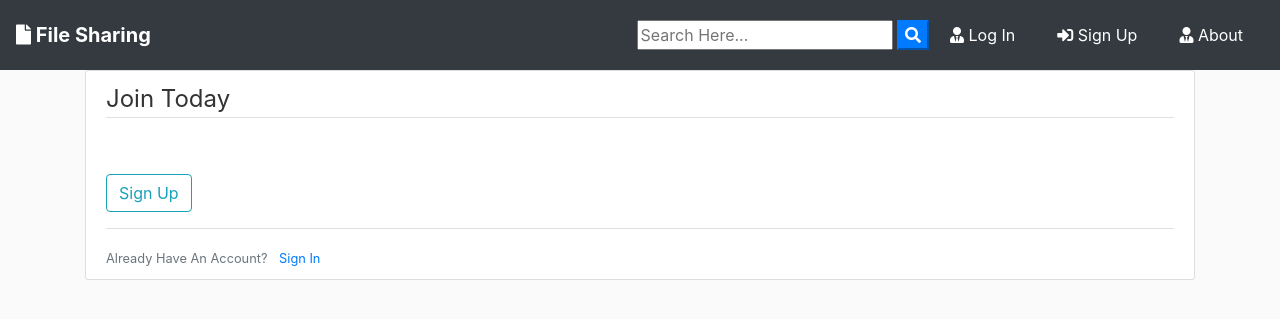
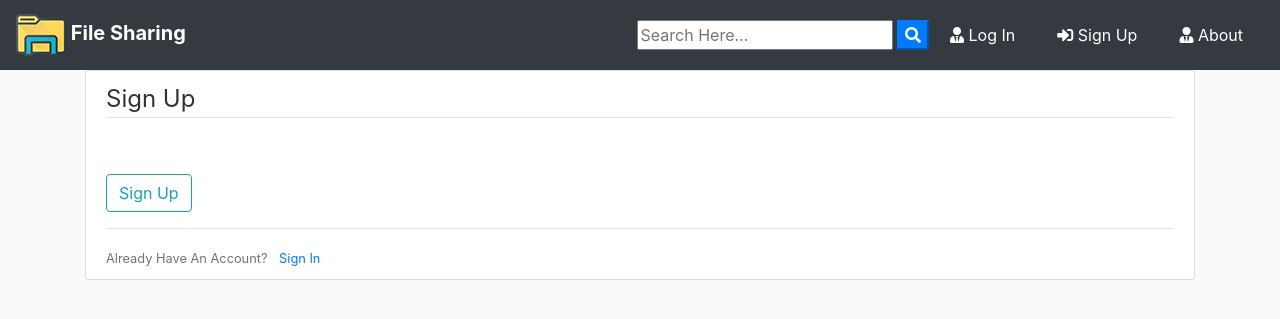
Before and after one commit to Goosefrom/practic, a Django app: template users/templates/users/register.html in a window 1280 px wide. Shown: the top 319 px of the page. Run offline with Django 3.2, Linux system fonts and the light colour scheme; the template is opened without the code that fills it, so the values that code supplies are empty; some libraries are stand-ins or nearby versions.

Commit message:
Logo was changed

```diff
--- a/blog/templates/blog/base.html
+++ b/blog/templates/blog/base.html
@@ -19,8 +19,14 @@
 
 </head>
   <body>
+  <!--
+  <a class="navbar-brand font-weight-bold" href="{% url 'blog-home' %}"><img class="fas fa-file" src="media/file_logo.png"> &nbsp File Sharing</a>
+                <button class="navbar-toggler" type="button" data-toggle="collapse" data-target="#navbarSupportedContent" aria-controls="navbarSupportedContent" aria-expanded="false" aria-label="Toggle navigation">
+                  <span class="navbar-toggler-icon"></span>
+                </button>
+  -->
         <nav class="navbar navbar-expand-lg navbar-dark bg-dark">
-                <a class="navbar-brand font-weight-bold" href="{% url 'blog-home' %}"><i class="fas fa-file"></i> File Sharing</a>
+                <a class="navbar-brand font-weight-bold" href="{% url 'blog-home' %}"><img class="fas fa-file" src="{% static 'file_logo.png' %}" alt=""></i> File Sharing</a>
                 <button class="navbar-toggler" type="button" data-toggle="collapse" data-target="#navbarSupportedContent" aria-controls="navbarSupportedContent" aria-expanded="false" aria-label="Toggle navigation">
                   <span class="navbar-toggler-icon"></span>
                 </button>
--- a/users/templates/users/register.html
+++ b/users/templates/users/register.html
@@ -5,7 +5,7 @@
         <form method="POST">
             {% csrf_token %}
             <fieldset class="form-group">
-                <legend class="border-bottom mb-4">Join Today</legend>
+                <legend class="border-bottom mb-4">Sign Up</legend>
                 {{ form|crispy }}
             </fieldset>
             <div class = "input-group mb-3">
```
Also changed, not shown: blog/static/file_logo.png (added), db.sqlite3, media/file_logo.png (added), static/file_logo.png (added), 3 other files.
